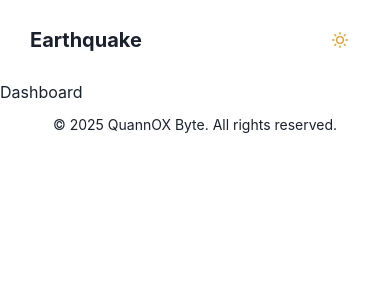
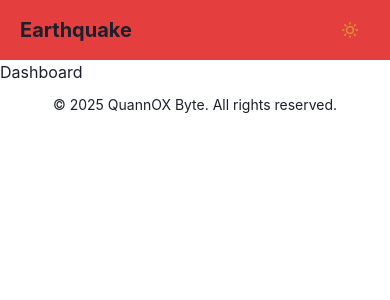
Before and after one commit to eigenlambda123/OpenIT, a React app in the folder frontend/: page / in a window 390 px wide. Shown: the top 300 px of the page. Built offline with nearby package versions, Linux system fonts and the light colour scheme; the HTML template or start-up script is replaced by a standard one.

Commit message:
feat: add responsive padding, bgColor

```diff
--- a/frontend/src/components/Header.jsx
+++ b/frontend/src/components/Header.jsx
@@ -5,18 +5,25 @@ import {
 } from "@chakra-ui/react";
 import { SunIcon, MoonIcon } from "@chakra-ui/icons";
 
-function TopNavbar() {
+function Header() {
 	const { colorMode, toggleColorMode } = useColorMode();
 
-	const bgColor = useColorModeValue("white", "gray.800");
+	const bgColor = {
+    8: useColorModeValue("red.700", "red.700"),
+    7: useColorModeValue("red.600", "red.600"),
+    6: useColorModeValue("red.500", "red.500"),
+    5: useColorModeValue("orange.500", "orange.500"),
+    4: useColorModeValue("orange.400", "orange.400"),
+    3: useColorModeValue("yellow.500", "yellow.500"),
+    2: useColorModeValue("yellow.400", "yellow.400"),
+  }
 
 	return (
 		<>
 			<Flex
         as="header"
-        bg={bgColor}
-        px="30px"
-        py="20px"
+        bg={bgColor[6]}
+        px={["20px", "30px"]} py={["10px", "20px"]}
         align="center"
         position="sticky"
         top="0"
@@ -34,4 +41,4 @@ function TopNavbar() {
 	);
 }
 
-export default TopNavbar;
+export default Header;
```
